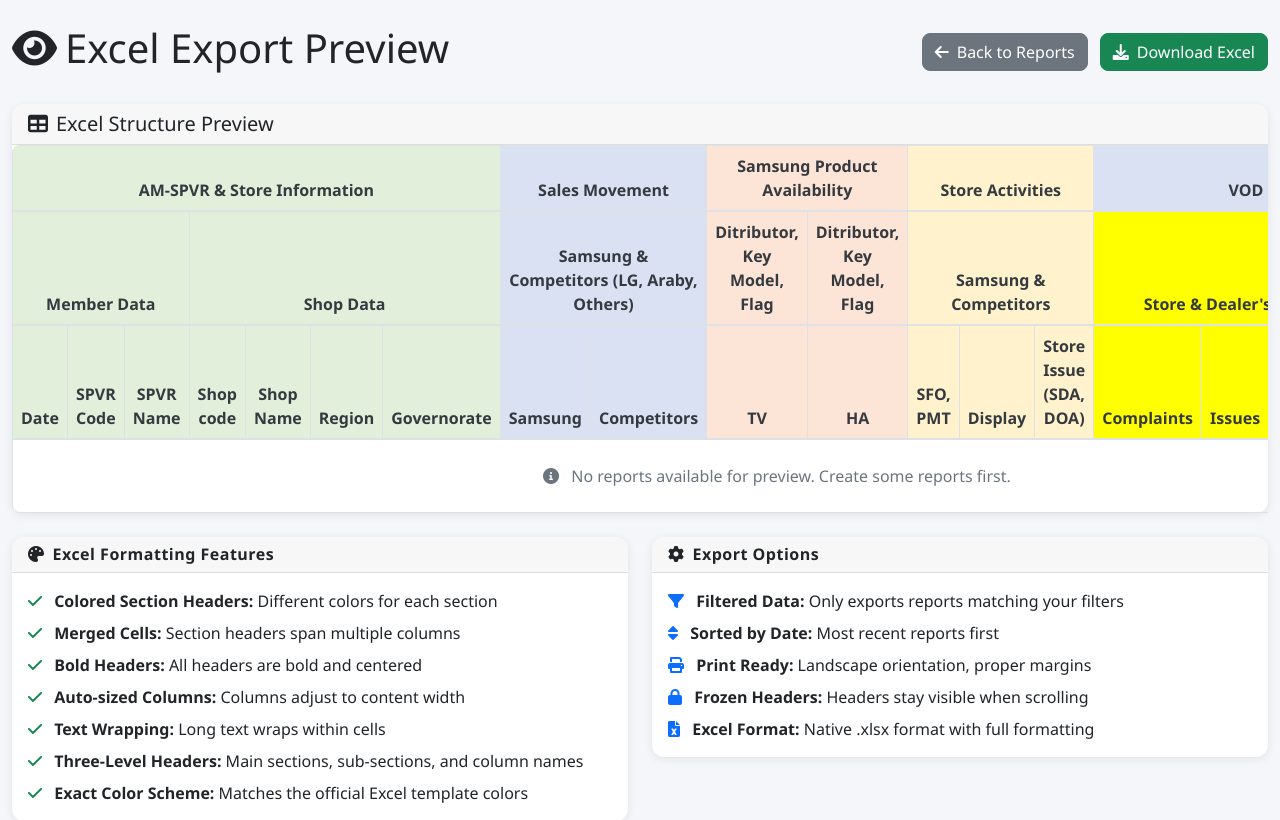
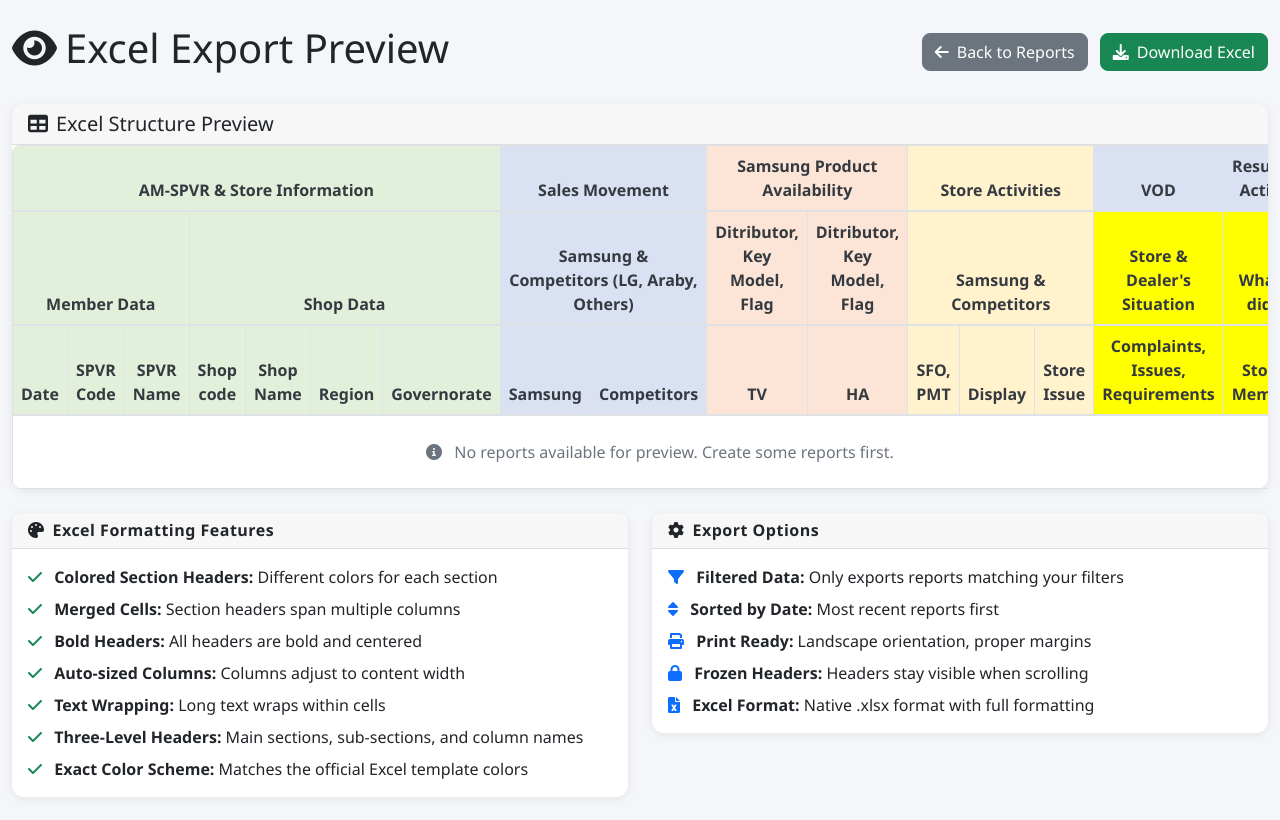
Before and after one commit to AhmedTUD/DRS, a Flask app: page /admin/preview_export in a window 1280 px wide. Shown: the part 56-876 px from the top of the page. Run offline with Flask 3, Linux system fonts and the light colour scheme; the visitor is signed in with stand-in values (Sample User, id 1); data that the repository does not hold is empty; some libraries are stand-ins or nearby versions.

Commit message:
Update table column widths and header structure

```diff
--- a/app/templates/admin/export_preview.html
+++ b/app/templates/admin/export_preview.html
@@ -34,17 +34,9 @@
     .preview-table th:nth-child(14),
     .preview-table td:nth-child(14) { min-width: 150px; } /* Sales */
     .preview-table th:nth-child(15),
-    .preview-table td:nth-child(15) { min-width: 150px; } /* Store Issue */
+    .preview-table td:nth-child(15) { min-width: 250px; } /* Complaints, Issues, Requirements */
     .preview-table th:nth-child(16),
-    .preview-table td:nth-child(16) { min-width: 180px; } /* Complaints */
-    .preview-table th:nth-child(17),
-    .preview-table td:nth-child(17) { min-width: 180px; } /* Issues */
-    .preview-table th:nth-child(18),
-    .preview-table td:nth-child(18) { min-width: 180px; } /* Requirements */
-    .preview-table th:nth-child(19),
-    .preview-table td:nth-child(19) { min-width: 180px; } /* Store */
-    .preview-table th:nth-child(20),
-    .preview-table td:nth-child(20) { min-width: 180px; } /* Member */
+    .preview-table td:nth-child(16) { min-width: 250px; } /* Store, Member */
 
     .preview-table {
         font-size: 0.85rem;
@@ -113,8 +105,8 @@
                                 <th colspan="2" class="text-center fw-bold" style="background-color: #D9E1F2;">Sales Movement</th>
                                 <th colspan="2" class="text-center fw-bold" style="background-color: #FCE4D6;">Samsung Product Availability</th>
                                 <th colspan="3" class="text-center fw-bold" style="background-color: #FFF2CC;">Store Activities</th>
-                                <th colspan="3" class="text-center fw-bold" style="background-color: #D9E1F2;">VOD</th>
-                                <th colspan="2" class="text-center fw-bold" style="background-color: #D9E1F2;">Result & Action</th>
+                                <th colspan="1" class="text-center fw-bold" style="background-color: #D9E1F2;">VOD</th>
+                                <th colspan="1" class="text-center fw-bold" style="background-color: #D9E1F2;">Result & Action</th>
                             </tr>
                             <!-- Row 2: Sub Headers -->
                             <tr>
@@ -124,8 +116,8 @@
                                 <th class="text-center fw-bold" style="background-color: #FCE4D6;">Ditributor, Key Model, Flag</th>
                                 <th class="text-center fw-bold" style="background-color: #FCE4D6;">Ditributor, Key Model, Flag</th>
                                 <th colspan="3" class="text-center fw-bold" style="background-color: #FFF2CC;">Samsung & Competitors</th>
-                                <th colspan="3" class="text-center fw-bold" style="background-color: #FFFF00;">Store & Dealer's Situation</th>
-                                <th colspan="2" class="text-center fw-bold" style="background-color: #FFFF00;">What I did ?</th>
+                                <th colspan="1" class="text-center fw-bold" style="background-color: #FFFF00;">Store & Dealer's Situation</th>
+                                <th colspan="1" class="text-center fw-bold" style="background-color: #FFFF00;">What I did ?</th>
                             </tr>
                             <!-- Row 3: Column Headers -->
                             <tr>
@@ -142,12 +134,9 @@
                                 <th class="text-center" style="background-color: #FCE4D6;">HA</th>
                                 <th class="text-center" style="background-color: #FFF2CC;">SFO, PMT</th>
                                 <th class="text-center" style="background-color: #FFF2CC;">Display</th>
-                                <th class="text-center" style="background-color: #FFF2CC;">Store Issue (SDA, DOA)</th>
-                                <th class="text-center" style="background-color: #FFFF00;">Complaints</th>
-                                <th class="text-center" style="background-color: #FFFF00;">Issues</th>
-                                <th class="text-center" style="background-color: #FFFF00;">Requirements</th>
-                                <th class="text-center" style="background-color: #FFFF00;">Store</th>
-                                <th class="text-center" style="background-color: #FFFF00;">Member</th>
+                                <th class="text-center" style="background-color: #FFF2CC;">Store Issue</th>
+                                <th class="text-center" style="background-color: #FFFF00;">Complaints, Issues, Requirements</th>
+                                <th class="text-center" style="background-color: #FFFF00;">Store, Member</th>
                             </tr>
                         </thead>
                         <tbody>
@@ -168,16 +157,13 @@
                                     <td>{{ (report.sfo_pmt or '')[:20] }}{% if report.sfo_pmt and report.sfo_pmt|length > 20 %}...{% endif %}</td>
                                     <td>{{ (report.display_activities or '')[:20] }}{% if report.display_activities and report.display_activities|length > 20 %}...{% endif %}</td>
                                     <td>{{ (report.store_issues or '')[:20] }}{% if report.store_issues and report.store_issues|length > 20 %}...{% endif %}</td>
-                                    <td>{{ (report.complaints or '')[:20] }}{% if report.complaints and report.complaints|length > 20 %}...{% endif %}</td>
-                                    <td>{{ (report.issues or '')[:20] }}{% if report.issues and report.issues|length > 20 %}...{% endif %}</td>
-                                    <td>{{ (report.requirements or '')[:20] }}{% if report.requirements and report.requirements|length > 20 %}...{% endif %}</td>
-                                    <td>{{ (report.actions_taken or '')[:30] }}{% if report.actions_taken and report.actions_taken|length > 30 %}...{% endif %}</td>
-                                    <td>{{ (report.store_member_notes or '')[:30] }}{% if report.store_member_notes and report.store_member_notes|length > 30 %}...{% endif %}</td>
+                                    <td>{{ (report.complaints or '')[:40] }}{% if report.complaints and report.complaints|length > 40 %}...{% endif %}</td>
+                                    <td>{{ (report.actions_taken or '')[:40] }}{% if report.actions_taken and report.actions_taken|length > 40 %}...{% endif %}</td>
                                 </tr>
                                 {% endfor %}
                             {% else %}
                                 <tr>
-                                    <td colspan="20" class="text-center text-muted py-4">
+                                    <td colspan="16" class="text-center text-muted py-4">
                                         <i class="fas fa-info-circle me-2"></i>
                                         No reports available for preview. Create some reports first.
                                     </td>
```
